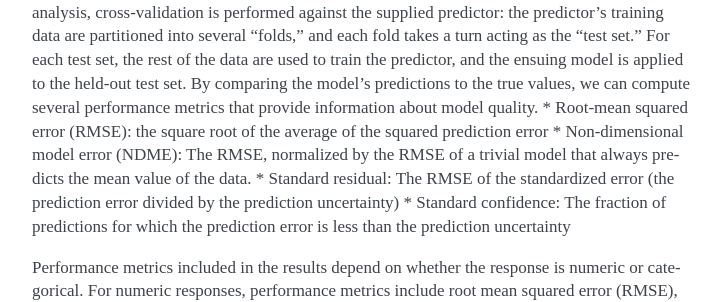
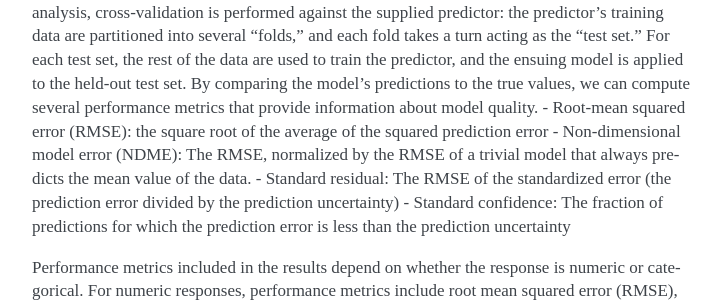
Before and after one commit to CitrineInformatics/citrine-python, a Sphinx documentation site: the page built from docs/source/workflows/performance_workflows.rst, in a window 1280 px wide and 1400 px high, scrolled down 638 px. Shown: the part 305-607 px from the top of the window, without its empty margins (388-1111 px from the left). Built offline with Sphinx 7.4.7, drawn with Linux system fonts in a browser that asks for light colours; some of the changed text lies outside the part shown.

```diff
--- a/docs/source/workflows/performance_workflows.rst
+++ b/docs/source/workflows/performance_workflows.rst
@@ -45,10 +45,10 @@ When a performance workflow is executed against a module, it performs the analys
 For a cross-validation analysis, cross-validation is performed against the supplied predictor: the predictor's training data are partitioned into several "folds," and each fold takes a turn acting as the "test set."
 For each test set, the rest of the data are used to train the predictor, and the ensuing model is applied to the held-out test set.
 By comparing the model's predictions to the true values, we can compute several performance metrics that provide information about model quality.
-* Root-mean squared error (RMSE): the square root of the average of the squared prediction error
-* Non-dimensional model error (NDME): The RMSE, normalized by the RMSE of a trivial model that always predicts the mean value of the data.
-* Standard residual: The RMSE of the standardized error (the prediction error divided by the prediction uncertainty)
-* Standard confidence: The fraction of predictions for which the prediction error is less than the prediction uncertainty
+- Root-mean squared error (RMSE): the square root of the average of the squared prediction error
+- Non-dimensional model error (NDME): The RMSE, normalized by the RMSE of a trivial model that always predicts the mean value of the data.
+- Standard residual: The RMSE of the standardized error (the prediction error divided by the prediction uncertainty)
+- Standard confidence: The fraction of predictions for which the prediction error is less than the prediction uncertainty
 
 Performance metrics included in the results depend on whether the response is numeric or categorical.
 For numeric responses, performance metrics include root mean squared error (RMSE), non-dimensional error (NDE), standard residual and standard confidence.
@@ -97,6 +97,7 @@ Triggering a workflow returns a workflow execution object.
 A workflow execution has a status (in progress, succeeded, or failed) and results (once execution has succeeded).
 Results of a successful workflow are returned as a dictionary.
 Below shows an example of the results object.
+
 .. code:: python
 
    {
```
